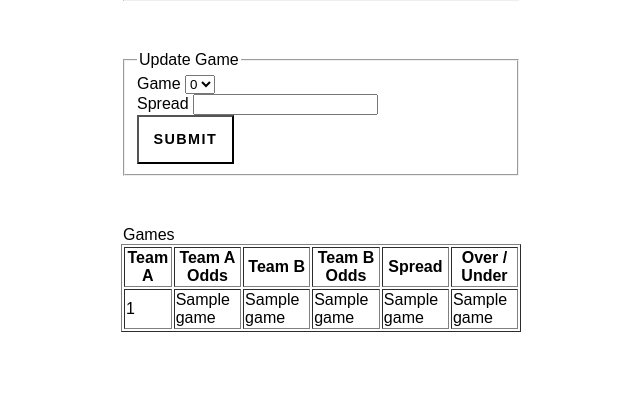
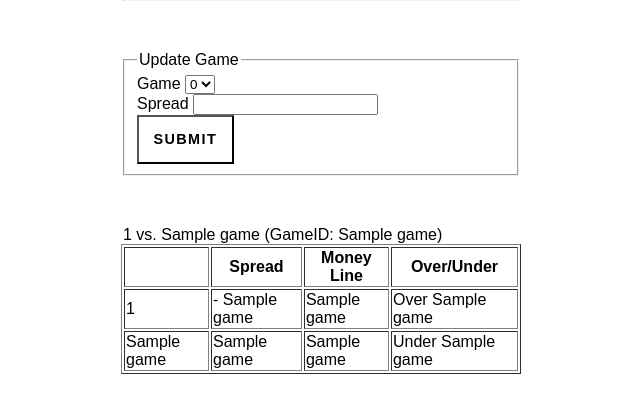
Before and after one commit to tate-jenkins/CS340, a Flask app: template templates/games.html in a window 1280 px wide. Shown: the part 331-744 px from the top of the page, without its empty margins (319-959 px from the left). Run offline with Flask 2, Linux system fonts and the light colour scheme; the template is opened without the code that fills it: most values are stand-ins (such as "Sample title", 1, 10 or a date in 2020); parts of the project's set-up code (start-up, migrations or seed data) failed here and were passed over; some libraries are stand-ins or nearby versions.

Commit message:
Added display tables for Betslips, Parlays, and modified the Games and Users display tables.

```diff
--- a/app.py
+++ b/app.py
@@ -35,7 +35,7 @@ def users():
         cur.close()
         return redirect('/')
     cur = mysql.connection.cursor()
-    resultValue = cur.execute("SELECT * FROM Users")
+    resultValue = cur.execute("SELECT username, balance FROM Users")
     if resultValue > 0:
         userDetails = cur.fetchall()
         return render_template('users.html', userDetails=userDetails)
@@ -44,15 +44,17 @@ def users():
 @app.route('/bet_slips')
 def bet_slips():
     cur = mysql.connection.cursor()
-    resultValue = cur.execute("SELECT * FROM Users")
+    resultValue = cur.execute("SELECT team_a, team_b, slip_id, bet_type, parlay_id, wager, payout_status \
+                                FROM Games \
+                                INNER JOIN Bet_slips ON Games.game_id = Bet_slips.game_id")
     if resultValue > 0:
-        userDetails = cur.fetchall()
-        return render_template('bet_slips.html', userDetails=userDetails)
+        betSlips = cur.fetchall()
+        return render_template('bet_slips.html', betSlips=betSlips)
 
 @app.route('/games')
 def games():
     cur = mysql.connection.cursor()
-    resultValue = cur.execute("SELECT team_a, team_a_odds, team_b, team_b_odds, spread, over_under_line FROM Games")
+    resultValue = cur.execute("SELECT team_a, team_a_odds, team_b, team_b_odds, spread, over_under_line, game_id FROM Games")
     if resultValue > 0:
         games = cur.fetchall()
         return render_template('games.html', games=games)
--- a/templates/games.html
+++ b/templates/games.html
@@ -39,27 +39,32 @@
     </fieldset>
 </form>
 </div>
+
 <br>
+{% for game in games %}
     <div id="table-wrapper">
     <table border = 1>
-    <legend>Games</legend>
+        <legend>{{ game[0]}} vs. {{ game[2] }} (GameID: {{game[6]}})</legend>
         <tr>
-        <th>Team A</th>
-        <th>Team A Odds</th>
-        <th>Team B</th>
-        <th>Team B Odds</th>
+            <th></th>
             <th>Spread</th>
-        <th>Over / Under</th>
+            <th>Money Line</th>
+            <th>Over/Under</th>
         </tr>
-    {% for game in games %}
         <tr>
-        <td> {{ game[0] }} </td>
-        <td> {{ game[1] }} </td>
-        <td> {{ game[2] }} </td>
-        <td> {{ game[3] }} </td>
-        <td> {{ game[4] }} </td>
-        <td> {{ game[5] }} </td>
+            <td> {{ game[0] }} </td> <!--- Team A (away team)--->
+            <td> - {{ game[4] }} </td> <!--- Team A -Spread (spread is default for home team)--->
+            <td> {{ game[1] }} </td> <!--- Team A Moneyline to Win--->
+            <td> Over {{ game[5] }} </td> <!--- Over --->
         </tr>
+        <tr>
+            <td> {{ game[2] }} </td> <!--- Team B (home team)--->
+            <td> {{ game[4] }} </td> <!--- Team B -Spread (spread is default for home team)--->
+            <td> {{ game[3] }} </td> <!--- Team B Moneyline to Win--->
+            <td> Under {{ game[5] }} </td> <!--- Under --->
+        </tr>
+    </table>
 {% endfor %}
 </div>
+
 {% endblock %}
```
Also changed, not shown: templates/bet_slips.html (+24 -0 lines), templates/index.html (+1 -11 lines), templates/users.html (+15 -0 lines). Lines whose indentation alone changed are shown as unchanged.
